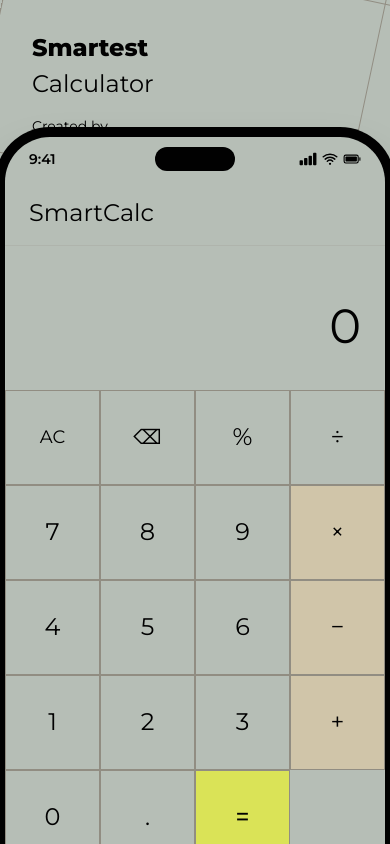
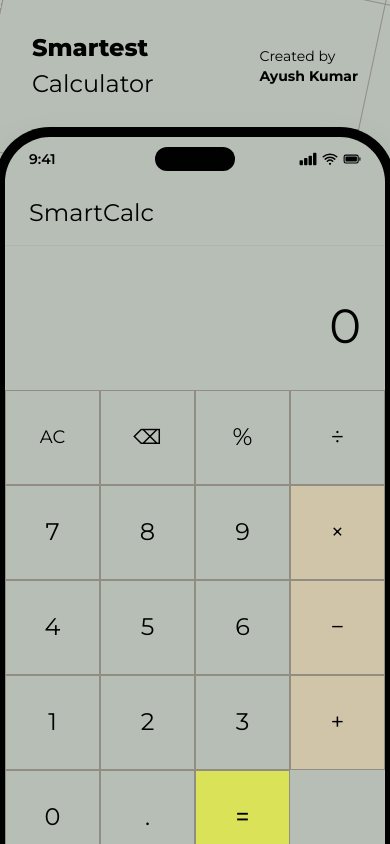
Before and after one commit to Ayushkumarxx/smarCalc, a React (Vite) app: page / in a window 390 px wide. Built offline with nearby package versions, Linux system fonts and the light colour scheme.

Commit message:
first commit

```diff
--- a/src/shared/components/Navbar.tsx
+++ b/src/shared/components/Navbar.tsx
@@ -8,15 +8,15 @@ import {
 
 const Navbar: React.FC = () => {
   return (
-    <nav className="max-w-[1450px] mx-auto  flex flex-col lg:flex-row lg:items-baseline gap-4 lg:gap-0 text-theme-dark">
+    <nav className="max-w-[1450px] mx-auto  flex flex-row lg:items-baseline gap-4 lg:gap-0 text-theme-dark">
       <section className="flex-2">
         <div className="flex flex-col gap-1">
           <div className="font-extrabold text-2xl sm:text-3xl lg:text-4xl">{APP_FIRST_NAME}</div>
           <div className="text-2xl sm:text-3xl lg:text-4xl">{APP_LAST_NAME}</div>
         </div>
       </section>
-      <section className="flex-1 flex flex-col sm:flex-row gap-4 sm:gap-0 sm:justify-between">
-        <div className="hidden flex-col md:flex">
+     <section className="flex flex-row items-center gap-6">
+    <div className="hidden md:flex flex-col">
       <div className="text-sm sm:text-base">Email</div>
       <div className="font-bold text-sm sm:text-base break-all">{CREATOR_EMAIL}</div>
     </div>
```
Lines whose indentation alone changed are shown as unchanged.
